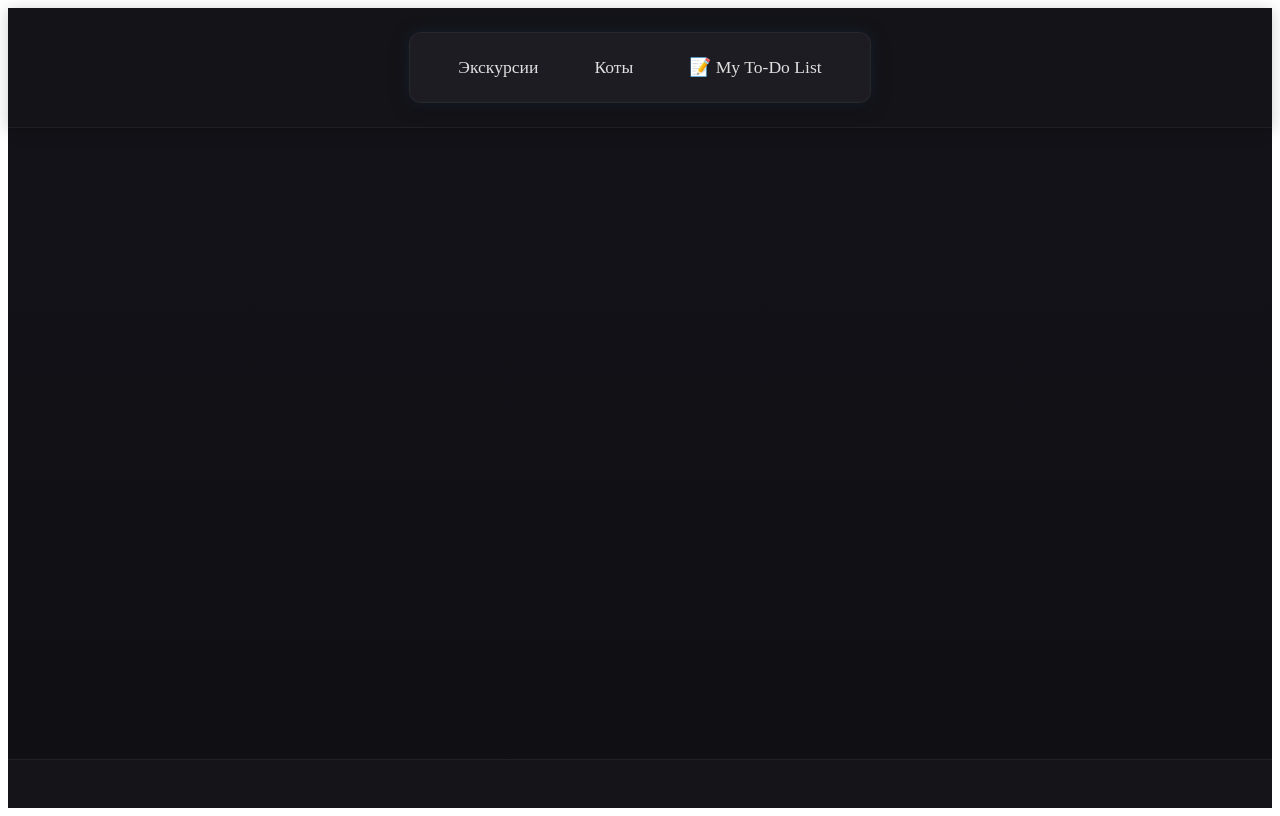
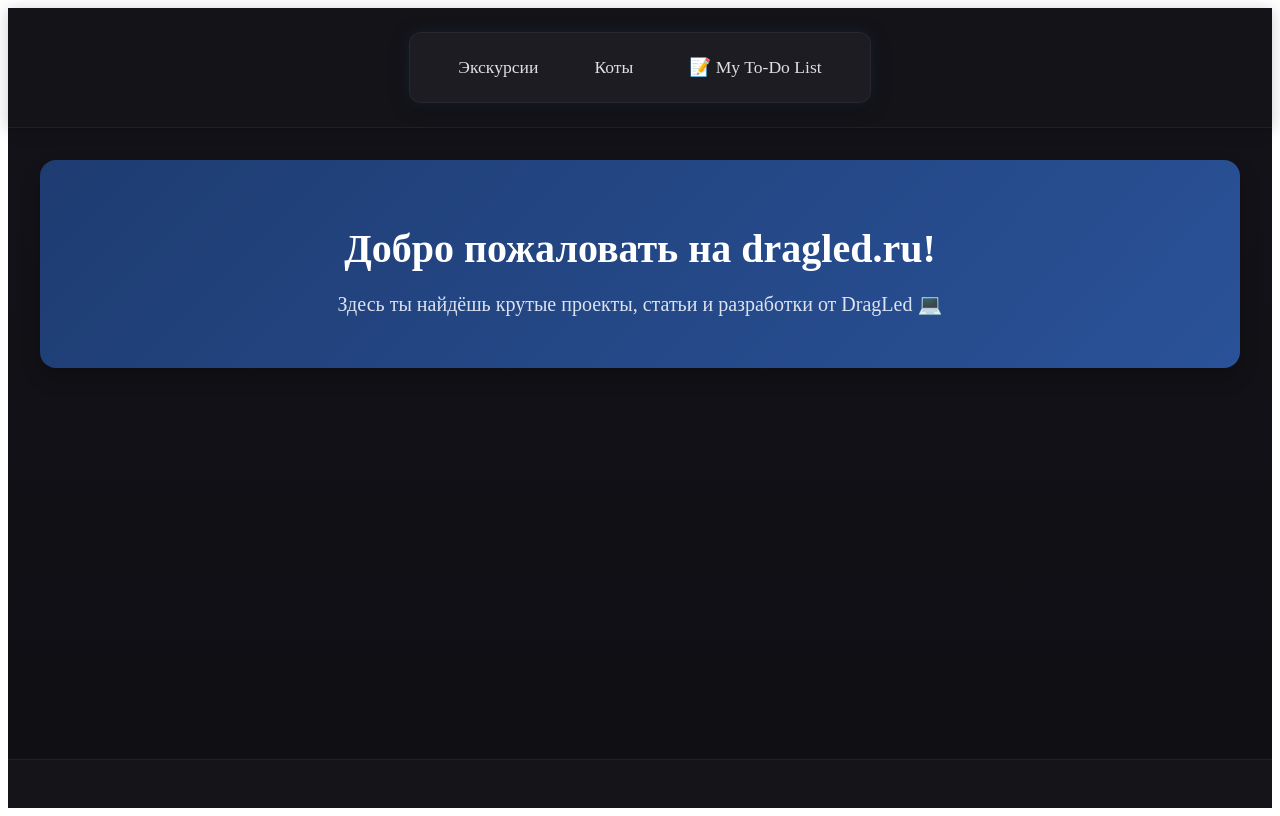
Before and after one commit to DragLed/A-collection-of-solyanka-projects-on-vue, a Vue app: page / in a window 1280 px wide. Built offline with nearby package versions, Linux system fonts and the light colour scheme.

Commit message:
Add WellcomeScreen

```diff
--- /dev/null
+++ b/src/components/DefaultComponent.vue
@@ -0,0 +1,31 @@
+<script setup>
+const siteName = 'dragled.ru'
+</script>
+
+<template>
+  <section class="welcome-container">
+    <h1 class="title">Добро пожаловать на {{ siteName }}!</h1>
+    <p class="subtitle">Здесь ты найдёшь крутые проекты, статьи и разработки от DragLed 💻</p>
+  </section>
+</template>
+
+<style scoped>
+.welcome-container {
+  padding: 2rem;
+  text-align: center;
+  background: linear-gradient(135deg, #1e3c72, #2a5298);
+  color: white;
+  border-radius: 1rem;
+  box-shadow: 0 10px 20px rgba(0, 0, 0, 0.2);
+}
+
+.title {
+  font-size: 2.5rem;
+  margin-bottom: 1rem;
+}
+
+.subtitle {
+  font-size: 1.25rem;
+  color: #dce3f0;
+}
+</style>
--- a/src/router/index.js
+++ b/src/router/index.js
@@ -7,10 +7,12 @@ import HomeView from '../components/CatsFact&Image/HomeView.vue';
 import ImageView from '../components/CatsFact&Image/ImageView.vue';
 import FactView from '../components/CatsFact&Image/FactView.vue';
 import MainComponent2 from '../components/My-To-do-List/mainComponent.vue'
+import DefaultComponent from '../components/DefaultComponent.vue';
 
 
 
 const routes = [
+  { path: '/', component: DefaultComponent },
   { path: '/excursion', component: MainComponent },
   { path: '/excursion/excursions/:id', component: ExcursionPage, name: 'excursion' },
 
@@ -22,6 +24,7 @@ const routes = [
   { path: '/My-To-Do-List', component: MainComponent2},
 
 
+
 ]
 
 const router = createRouter({
```
